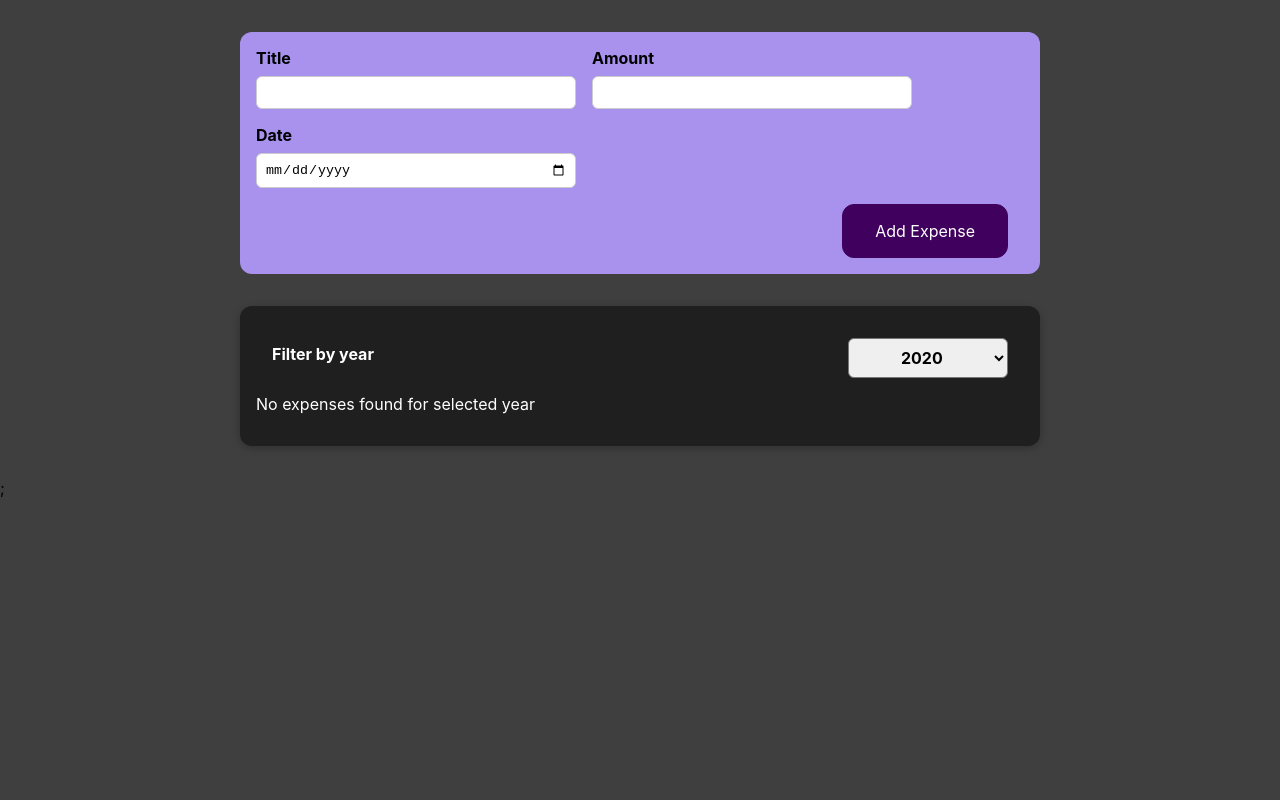
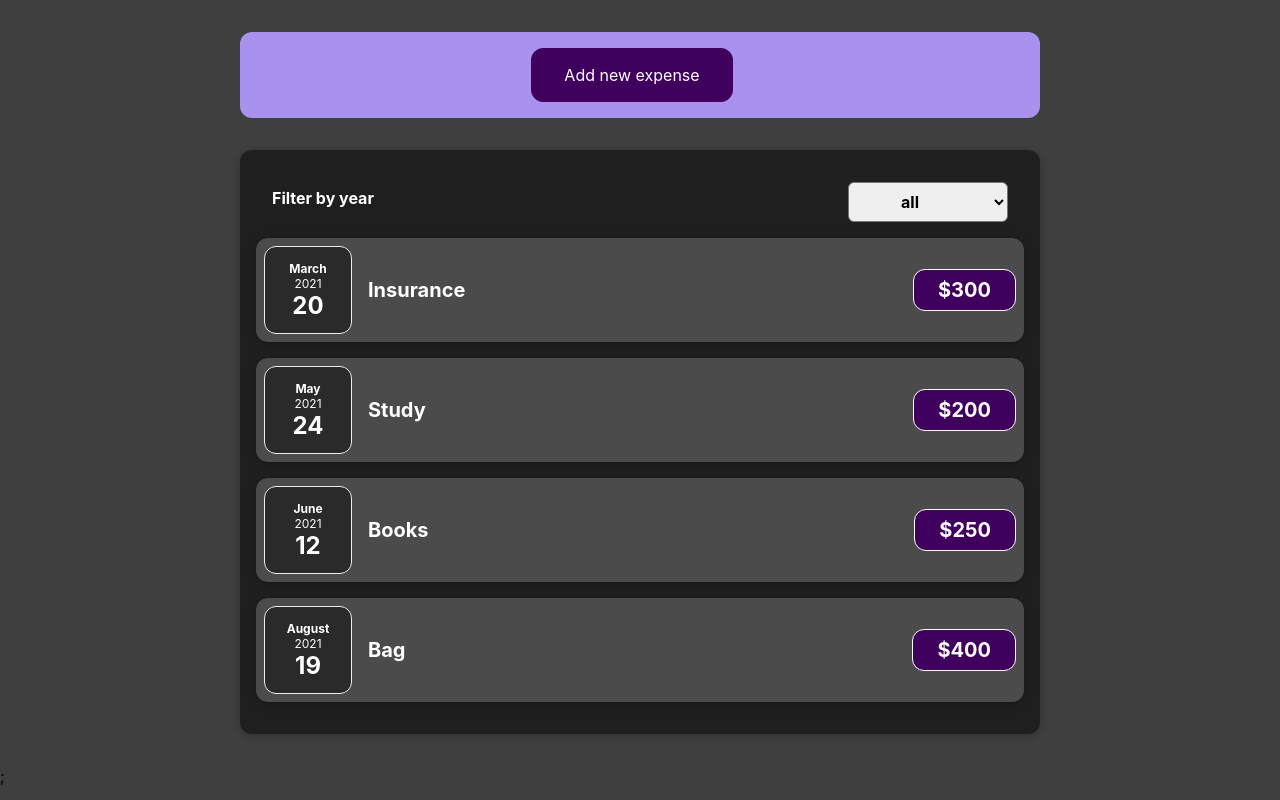
Before and after one commit to shah7014/expense-tracker-demo, a React (Create React App) app: page / in a window 1280 px wide. Built offline with nearby package versions, Linux system fonts and the light colour scheme.

Commit message:
feature: adding default value for filter

```diff
--- a/src/components/NewExpense/NewExpense.css
+++ b/src/components/NewExpense/NewExpense.css
@@ -5,6 +5,10 @@
   background-color: #a892ee;
   padding: 1rem;
   border-radius: 12px;
+}
+
+.new-expense__show-form {
+  text-align: center;
 }
 
 .new-expense button {
--- a/src/components/NewExpense/NewExpense.js
+++ b/src/components/NewExpense/NewExpense.js
@@ -1,7 +1,10 @@
+import { useState } from "react";
 import "./NewExpense.css";
 import NewExpenseForm from "./NewExpenseForm";
 
 function NewExpense(props) {
+  const [editing, setEditing] = useState(false);
+
   const saveExpenseDataHandler = (enterdExpenseData) => {
     const newExpenseData = {
       ...enterdExpenseData,
@@ -10,9 +13,25 @@ function NewExpense(props) {
     props.onSaveExpense(newExpenseData);
   };
 
+  const showFormHandler = () => {
+    setEditing(true);
+  };
+
+  const cancelHandler = () => {
+    setEditing(false);
+  };
+
   return (
     <div className="new-expense">
-      <NewExpenseForm onSaveExpenseData={saveExpenseDataHandler} />
+      <div className="new-expense__show-form">
+        {!editing && <button onClick={showFormHandler}>Add new expense</button>}
+      </div>
+      {editing && (
+        <NewExpenseForm
+          onSaveExpenseData={saveExpenseDataHandler}
+          onCancel={cancelHandler}
+        />
+      )}
     </div>
   );
 }
--- a/src/components/NewExpense/NewExpenseForm.js
+++ b/src/components/NewExpense/NewExpenseForm.js
@@ -86,6 +86,7 @@ function NewExpenseForm(props) {
         </div>
       </div>
       <div className="expense-form__actions">
+        <button onClick={props.onCancel}>Cancel</button>
         <button type="submit">Add Expense</button>
       </div>
     </form>
--- a/src/components/expenses/Expenses.js
+++ b/src/components/expenses/Expenses.js
@@ -5,15 +5,18 @@ import "./Expenses.css";
 import ExpensesFilter from "./ExpensesFilter";
 
 function Expenses(props) {
-  const [filterYear, setFilterYear] = useState("2020");
+  const [filterYear, setFilterYear] = useState("all");
 
   const handleFilterChange = (selectedYear) => {
     setFilterYear(selectedYear);
   };
 
-  const filteredExpenses = props.expenses.filter(
-    (expense) => expense.date.getFullYear().toString() === filterYear
-  );
+  const filteredExpenses = props.expenses.filter((expense) => {
+    if (filterYear === "all") {
+      return true;
+    }
+    return expense.date.getFullYear().toString() === filterYear;
+  });
 
   let expenseContent = (
     <p className="expenses__empty">No expenses found for selected year</p>
--- a/src/components/expenses/ExpensesFilter.js
+++ b/src/components/expenses/ExpensesFilter.js
@@ -10,6 +10,7 @@ function ExpensesFilter(props) {
       <div className="expenses-filter__control">
         <label>Filter by year</label>
         <select value={props.selected} onChange={handleChange}>
+          <option value="all">all</option>
           <option value="2022">2022</option>
           <option value="2021">2021</option>
           <option value="2020">2020</option>
```
Also changed, not shown: 1 other file (tests, documents, lock files or other folders).
